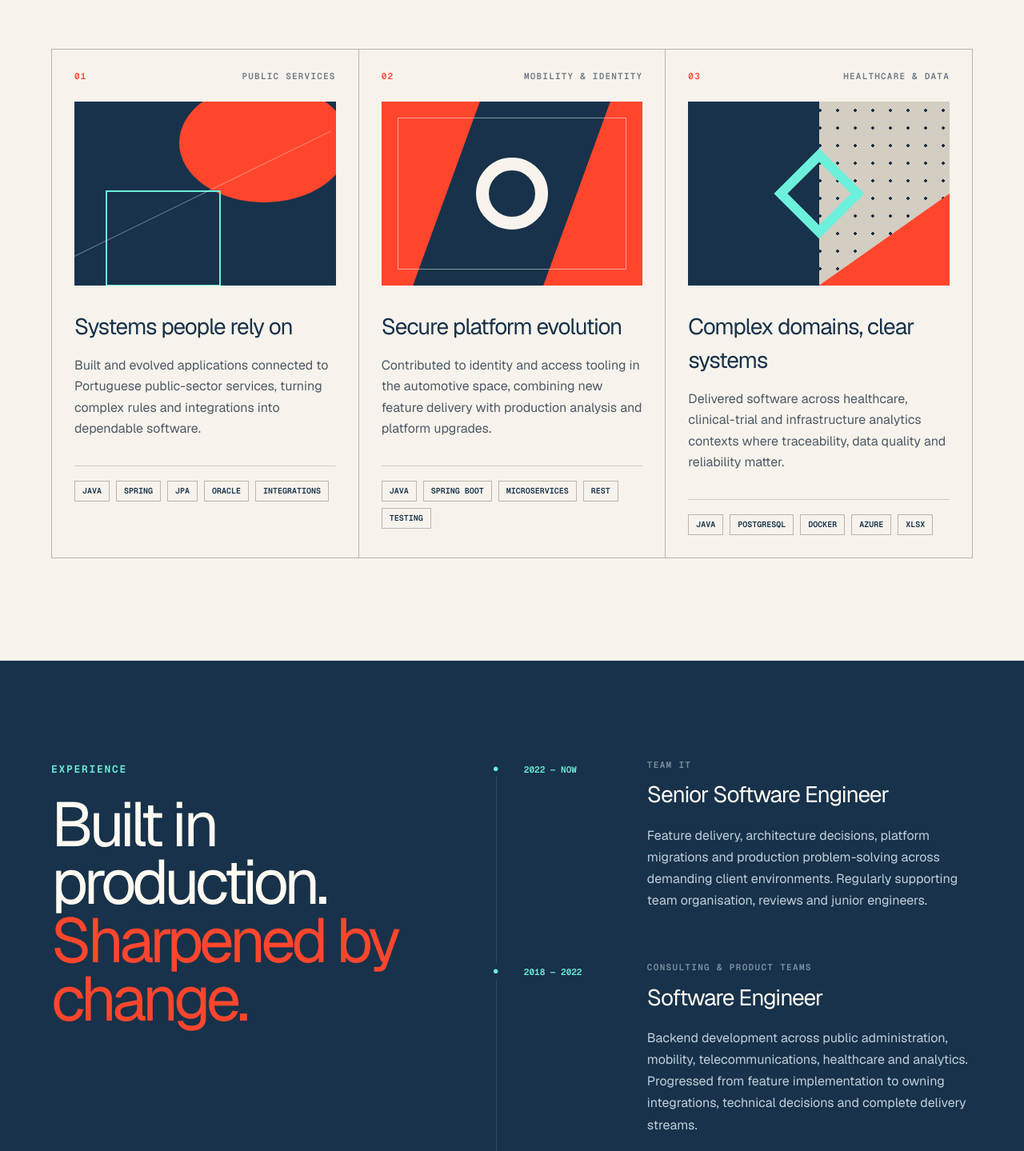
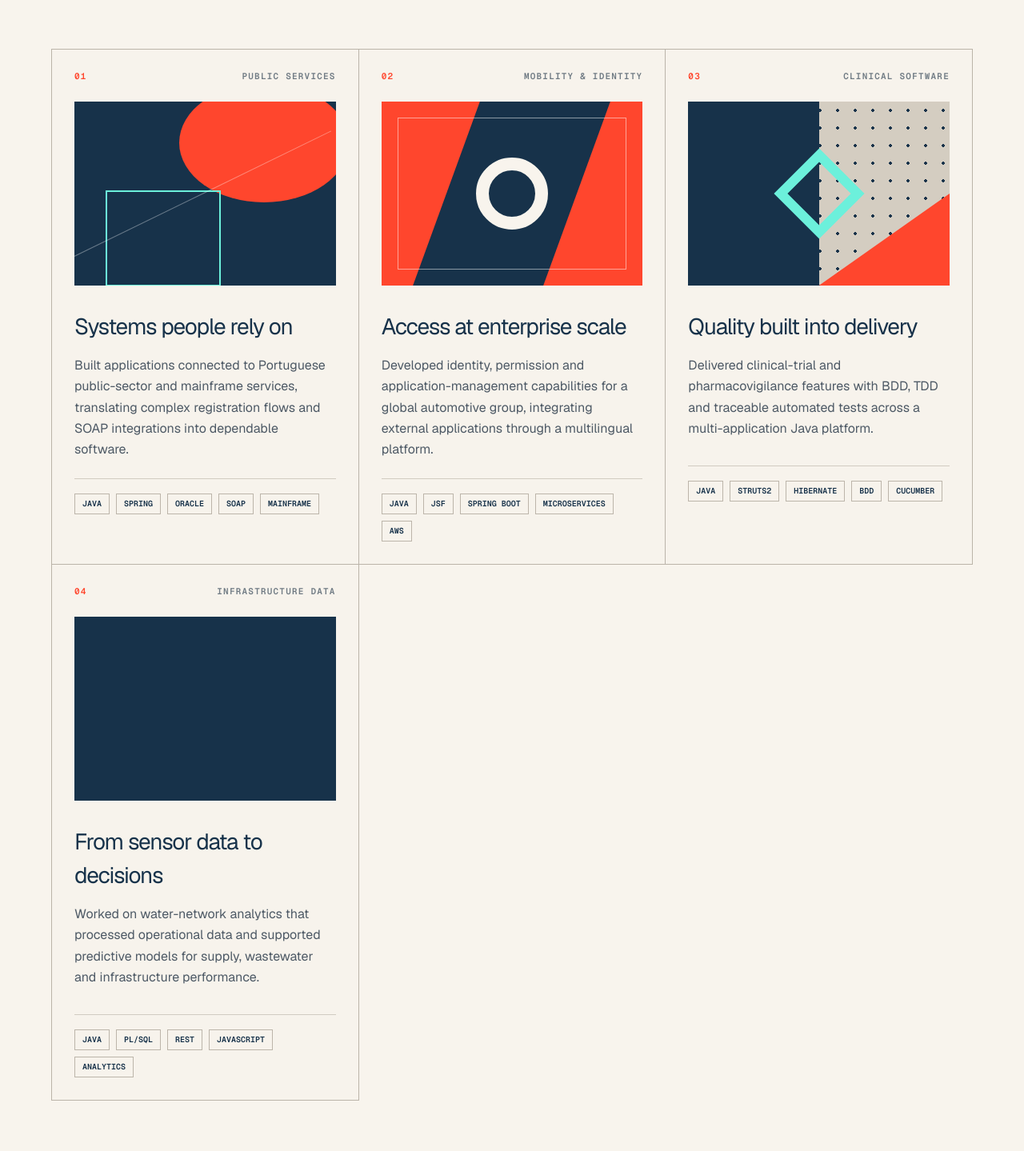
Before and after one commit to Findmucker/eduardo-carvalho-cv, a Next.js app: page / in a window 1280 px wide. Shown: the part 1271-2710 px from the top of the page at 80% size. Built offline with nearby package versions, Linux system fonts and the light colour scheme.

Commit message:
Expand CV with verified career evidence

```diff
--- a/app/page.tsx
+++ b/app/page.tsx
@@ -9,7 +9,7 @@ const content = {
     nav: ["Work", "Experience", "About", "Contact"],
     eyebrow: "Senior Software Engineer · Portugal",
     headline: "Backend systems, modernisation & technical leadership.",
-    intro: "I build and evolve reliable Java platforms across public services, mobility, healthcare and data-intensive products.",
+    intro: "I design, modernise and operate reliable Java platforms across public services, mobility, healthcare, telecommunications and data-intensive products.",
     explore: "Explore my work",
     facts: ["8+ years", "Java / Spring", "Based in Portugal"],
     profile: "Engineering profile",
@@ -22,27 +22,33 @@ const content = {
     signals: ["RELIABILITY", "QUALITY", "IMPACT", "OWNERSHIP"],
     workKicker: "Selected impact",
     workTitle: "Engineering work with real-world weight.",
-    workIntro: "Representative domains from consultancy and product work. Client-sensitive detail stays private; the engineering substance does not.",
+    workIntro: "A career shaped by systems where identity, public services, clinical data and infrastructure have real operational consequences. Client-sensitive detail stays private; the engineering substance does not.",
     projects: [
-      ["Public services", "Systems people rely on", "Built and evolved applications connected to Portuguese public-sector services, turning complex rules and integrations into dependable software."],
-      ["Mobility & identity", "Secure platform evolution", "Contributed to identity and access tooling in the automotive space, combining new feature delivery with production analysis and platform upgrades."],
-      ["Healthcare & data", "Complex domains, clear systems", "Delivered software across healthcare, clinical-trial and infrastructure analytics contexts where traceability, data quality and reliability matter."],
+      ["Public services", "Systems people rely on", "Built applications connected to Portuguese public-sector and mainframe services, translating complex registration flows and SOAP integrations into dependable software."],
+      ["Mobility & identity", "Access at enterprise scale", "Developed identity, permission and application-management capabilities for a global automotive group, integrating external applications through a multilingual platform."],
+      ["Clinical software", "Quality built into delivery", "Delivered clinical-trial and pharmacovigilance features with BDD, TDD and traceable automated tests across a multi-application Java platform."],
+      ["Infrastructure data", "From sensor data to decisions", "Worked on water-network analytics that processed operational data and supported predictive models for supply, wastewater and infrastructure performance."],
     ],
     experience: "Experience",
     experienceTitle: <>Built in production.<br /><em>Sharpened by change.</em></>,
     roles: [
-      ["2022 — Now", "Team IT", "Senior Software Engineer", "Feature delivery, architecture decisions, platform migrations and production problem-solving across demanding client environments. Regularly supporting team organisation, reviews and junior engineers."],
-      ["2018 — 2022", "Consulting & product teams", "Software Engineer", "Backend development across public administration, mobility, telecommunications, healthcare and analytics. Progressed from feature implementation to owning integrations, technical decisions and complete delivery streams."],
+      ["2022 — Now", "Team IT", "Senior Software Engineer", "Feature delivery, architecture decisions, platform migrations and production problem-solving across demanding client environments. Regularly supporting team organisation, code reviews and junior engineers."],
+      ["2020 — 2022", "ITClinical", "Software Developer", "Built clinical-trial and pharmacovigilance functionality with Java, Spring, Struts and Hibernate, using Cucumber, BDD and TDD to protect critical paths and maintain meaningful coverage."],
+      ["2019 — 2020", "Alter Solutions", "Software Developer", "Developed a Java identity and access platform for the automotive sector: SSO, permissions, application management, external integrations and multilingual content across a microservice environment."],
+      ["2018 — 2019", "Atos · Baseform", "Software Developer", "Delivered public-administration integrations and water-infrastructure analytics with Java, SQL, SOAP and REST. Also helped establish a shared UI framework and supported a junior colleague."],
+      ["2017 — 2018", "Li-no Design", "Web Developer", "Started professionally with interactive commerce and content-managed websites, building practical foundations across PHP, Symfony, JavaScript, HTML and CSS."],
       ["The through-line", "How I work", "Make the system better than I found it", "Understand the domain, reduce accidental complexity, test the important paths and leave a codebase that the next engineer can reason about."],
     ],
     toolkit: "Toolkit",
     toolkitTitle: "Deep backend foundations. Broad delivery context.",
-    skillLabels: ["Core", "Data", "Quality", "Delivery"],
+    skillLabels: ["Core", "Data", "Quality", "Platforms", "Integration"],
     credentials: "Foundations",
-    credentialsTitle: "Education and languages.",
+    credentialsTitle: "Education, technical foundations and languages.",
     credentialsItems: [
-      ["Education", "Computer Science", "Polytechnic of Leiria", "Academic foundation in software engineering, preceded by technical studies in information systems installation and maintenance."],
-      ["Languages", "Portuguese & English", "Native Portuguese · Advanced English", "Comfortable working, documenting and collaborating in both Portuguese and English-speaking environments."],
+      ["Higher education", "Computer Science studies", "Polytechnic of Leiria", "University studies in computer science that established the software-engineering foundation for a career developed primarily through production experience."],
+      ["Technical qualification", "Networks & IT systems", "Polytechnic of Leiria · Completed 2013 · 16/20", "Completed a technological specialisation course in installation and maintenance of networks and information systems."],
+      ["Languages", "Portuguese & English", "Native Portuguese · English C1", "Comfortable working, documenting and collaborating in both Portuguese- and English-speaking environments."],
+      ["First end-to-end system", "Internship management", "School of Health · Polytechnic of Leiria · 2013", "Co-designed the data model and built a web interface to replace fragmented paper and spreadsheet workflows, including requirements discovery, prototyping, relational modelling and a user guide."],
     ],
     beyond: "Beyond the stack",
     quote: <>“Good engineering makes complexity <em>understandable</em> — then makes it useful.”</>,
@@ -61,7 +67,7 @@ const content = {
     nav: ["Trabalho", "Experiência", "Sobre", "Contacto"],
     eyebrow: "Engenheiro de Software Sénior · Portugal",
     headline: "Sistemas backend, modernização e liderança técnica.",
-    intro: "Desenvolvo e evoluo plataformas Java fiáveis nos setores dos serviços públicos, mobilidade, saúde e produtos intensivos em dados.",
+    intro: "Desenho, modernizo e mantenho plataformas Java fiáveis nos setores dos serviços públicos, mobilidade, saúde, telecomunicações e produtos intensivos em dados.",
     explore: "Conhecer o meu trabalho",
     facts: ["Mais de 8 anos", "Java / Spring", "Em Portugal"],
     profile: "Perfil de engenharia",
@@ -74,27 +80,33 @@ const content = {
     signals: ["FIABILIDADE", "QUALIDADE", "IMPACTO", "RESPONSABILIDADE"],
     workKicker: "Impacto selecionado",
     workTitle: "Engenharia com peso no mundo real.",
-    workIntro: "Domínios representativos do meu trabalho em consultoria e produto. Os detalhes sensíveis dos clientes permanecem privados; a substância técnica não.",
+    workIntro: "Uma carreira construída em sistemas onde identidade, serviços públicos, dados clínicos e infraestruturas têm consequências operacionais reais. Os detalhes sensíveis dos clientes permanecem privados; a substância técnica não.",
     projects: [
-      ["Serviços públicos", "Sistemas de que as pessoas dependem", "Construção e evolução de aplicações ligadas a serviços públicos portugueses, transformando regras e integrações complexas em software fiável."],
-      ["Mobilidade e identidade", "Evolução segura de plataformas", "Contributo para ferramentas de identidade e acessos no setor automóvel, conciliando novas funcionalidades com análise de produção e atualização de plataformas."],
-      ["Saúde e dados", "Domínios complexos, sistemas claros", "Entrega de software nos contextos da saúde, ensaios clínicos e análise de infraestruturas, onde a rastreabilidade, a qualidade dos dados e a fiabilidade são essenciais."],
+      ["Serviços públicos", "Sistemas de que as pessoas dependem", "Construção de aplicações ligadas a serviços públicos portugueses e sistemas mainframe, transformando fluxos de registo e integrações SOAP complexas em software fiável."],
+      ["Mobilidade e identidade", "Acessos à escala empresarial", "Desenvolvimento de identidade, permissões e gestão de aplicações para um grupo automóvel global, integrando aplicações externas numa plataforma multilingue."],
+      ["Software clínico", "Qualidade incorporada na entrega", "Desenvolvimento de funcionalidades para ensaios clínicos e farmacovigilância com BDD, TDD e testes automatizados rastreáveis numa plataforma Java composta por várias aplicações."],
+      ["Dados de infraestruturas", "Dos sensores às decisões", "Trabalho em análise de redes de água, processando dados operacionais e apoiando modelos preditivos para abastecimento, águas residuais e desempenho das infraestruturas."],
     ],
     experience: "Experiência",
     experienceTitle: <>Construído em produção.<br /><em>Aperfeiçoado pela mudança.</em></>,
     roles: [
       ["2022 — Presente", "Team IT", "Engenheiro de Software Sénior", "Desenvolvimento de funcionalidades, decisões de arquitetura, migrações de plataformas e resolução de problemas em produção em ambientes exigentes. Apoio regular à organização da equipa, revisões de código e engenheiros juniores."],
-      ["2018 — 2022", "Equipas de consultoria e produto", "Engenheiro de Software", "Desenvolvimento backend nos setores da administração pública, mobilidade, telecomunicações, saúde e análise de dados. Evolução da implementação de funcionalidades para a responsabilidade por integrações, decisões técnicas e ciclos completos de entrega."],
+      ["2020 — 2022", "ITClinical", "Programador de Software", "Desenvolvimento de funcionalidades de ensaios clínicos e farmacovigilância com Java, Spring, Struts e Hibernate, recorrendo a Cucumber, BDD e TDD para proteger os fluxos críticos."],
+      ["2019 — 2020", "Alter Solutions", "Programador de Software", "Desenvolvimento de uma plataforma Java de identidade e acessos para o setor automóvel: SSO, permissões, gestão de aplicações, integrações externas e conteúdos multilingues num ambiente de microsserviços."],
+      ["2018 — 2019", "Atos · Baseform", "Programador de Software", "Entrega de integrações para a administração pública e análise de infraestruturas de água com Java, SQL, SOAP e REST. Contributo para um framework visual comum e acompanhamento de um colega júnior."],
+      ["2017 — 2018", "Li-no Design", "Programador Web", "Início profissional com comércio interativo e sites geridos por CMS, criando bases práticas em PHP, Symfony, JavaScript, HTML e CSS."],
       ["O fio condutor", "Como trabalho", "Deixar o sistema melhor do que o encontrei", "Compreender o domínio, reduzir a complexidade acidental, testar os caminhos importantes e deixar uma base de código que o próximo engenheiro consiga compreender."],
     ],
     toolkit: "Tecnologias",
     toolkitTitle: "Bases sólidas de backend. Contexto alargado de entrega.",
-    skillLabels: ["Base", "Dados", "Qualidade", "Entrega"],
+    skillLabels: ["Base", "Dados", "Qualidade", "Plataformas", "Integração"],
     credentials: "Formação",
-    credentialsTitle: "Educação e idiomas.",
+    credentialsTitle: "Formação, bases técnicas e idiomas.",
     credentialsItems: [
-      ["Educação", "Engenharia Informática", "Politécnico de Leiria", "Formação académica em engenharia de software, antecedida por estudos técnicos em instalação e manutenção de sistemas informáticos."],
-      ["Idiomas", "Português e inglês", "Português nativo · Inglês avançado", "Experiência a trabalhar, documentar e colaborar em contextos profissionais tanto em português como em inglês."],
+      ["Ensino superior", "Estudos em Engenharia Informática", "Politécnico de Leiria", "Formação universitária em engenharia informática que estabeleceu as bases de software para uma carreira desenvolvida sobretudo através de experiência em produção."],
+      ["Qualificação técnica", "Redes e sistemas informáticos", "Politécnico de Leiria · Concluído em 2013 · 16/20", "Curso de especialização tecnológica concluído em instalação e manutenção de redes e sistemas informáticos."],
+      ["Idiomas", "Português e inglês", "Português nativo · Inglês C1", "Experiência a trabalhar, documentar e colaborar em contextos profissionais tanto em português como em inglês."],
+      ["Primeiro sistema completo", "Gestão de estágios", "Escola Superior de Saúde · Politécnico de Leiria · 2013", "Codesenho do modelo de dados e construção de uma interface web para substituir processos dispersos em papel e folhas de cálculo, incluindo levantamento de requisitos, prototipagem, modelação relacional e manual de utilizador."],
     ],
     beyond: "Para além da tecnologia",
     quote: <>“Boa engenharia torna a complexidade <em>compreensível</em> — e depois torna-a útil.”</>,
@@ -112,16 +124,18 @@ const content = {
 } as const;
 
 const projectTags = [
-  ["Java", "Spring", "JPA", "Oracle", "Integrations"],
-  ["Java", "Spring Boot", "Microservices", "REST", "Testing"],
-  ["Java", "PostgreSQL", "Docker", "Azure", "XLSX"],
+  ["Java", "Spring", "Oracle", "SOAP", "Mainframe"],
+  ["Java", "JSF", "Spring Boot", "Microservices", "AWS"],
+  ["Java", "Struts2", "Hibernate", "BDD", "Cucumber"],
+  ["Java", "PL/SQL", "REST", "JavaScript", "Analytics"],
 ];
 
 const skillGroups = [
   ["Java 8–21", "Spring Boot", "Spring Framework", "REST APIs", "Microservices"],
   ["JPA / Hibernate", "Oracle", "PostgreSQL", "MySQL", "MongoDB", "Lucene"],
   ["JUnit", "Mockito", "TDD / BDD", "Cucumber", "Code review", "Clean code"],
-  ["Docker", "Kubernetes", "Jenkins", "Maven", "Git", "Linux", "Azure"],
+  ["Docker", "Kubernetes", "Jenkins", "Maven", "Git", "Linux", "Azure", "AWS"],
+  ["SOAP", "JSP", "JSF / PrimeFaces", "Struts2", "Apache Camel", "JavaScript"],
 ];
 
 export default function Home() {
```
